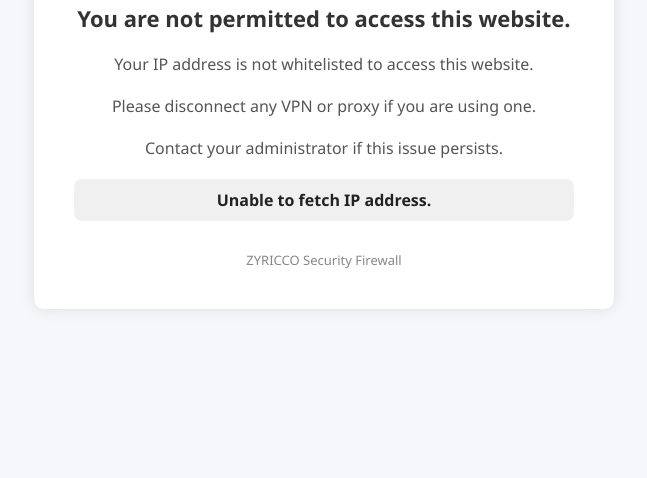
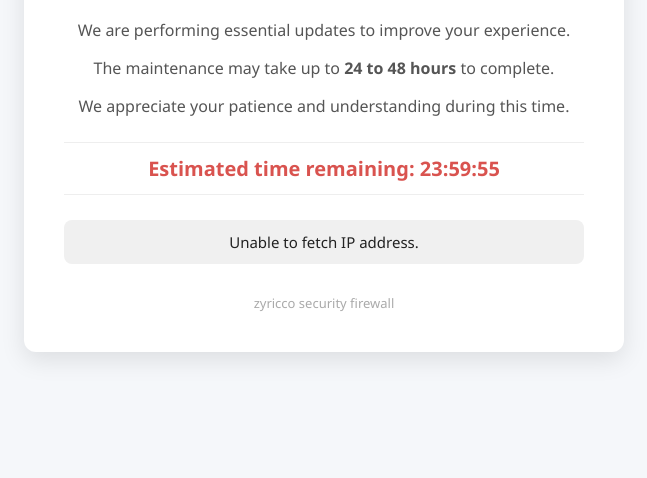
Before and after one commit to zyricCO/GainX, a plain HTML site: page index.html in a window 1280 px wide. Shown: the part 322-800 px from the top of the page, without its empty margins (316-963 px from the left). Drawn offline with Linux system fonts and the light colour scheme; no server answers.

Commit message:
Update index.html

```diff
--- a/index.html
+++ b/index.html
@@ -2,77 +2,146 @@
 <html lang="en">
 <head>
   <meta charset="UTF-8">
-  <title>Access Denied - 404</title>
+  <title>Maintenance In Progress - ZYRICCO</title>
   <meta name="viewport" content="width=device-width, initial-scale=1.0">
   <style>
+    :root {
+      --primary-color: #f0ad4e;
+      --background-color: #f5f7fa;
+      --container-bg: #ffffff;
+      --text-color: #333333;
+      --muted-color: #555555;
+      --ip-bg: #f0f0f0;
+      --danger-color: #d9534f;
+    }
+
     body {
-      background-color: #f5f7fa;
+      margin: 0;
+      padding: 0;
       font-family: 'Segoe UI', Tahoma, Geneva, Verdana, sans-serif;
+      background-color: var(--background-color);
       display: flex;
       align-items: center;
       justify-content: center;
       height: 100vh;
-      margin: 0;
     }
 
     .container {
+      background-color: var(--container-bg);
+      box-shadow: 0 8px 24px rgba(0, 0, 0, 0.1);
+      border-radius: 12px;
+      padding: 40px;
+      max-width: 520px;
+      width: 90%;
       text-align: center;
-      background-color: white;
-      padding: 40px;
-      border-radius: 10px;
-      box-shadow: 0 0 15px rgba(0, 0, 0, 0.1);
-      max-width: 500px;
-      width: 90%;
     }
 
     h1 {
-      font-size: 48px;
-      color: #d9534f;
+      font-size: 42px;
+      color: var(--primary-color);
       margin-bottom: 10px;
     }
 
     h2 {
-      font-size: 22px;
-      color: #333;
+      font-size: 20px;
+      color: var(--text-color);
+      margin-bottom: 20px;
     }
 
     p {
       font-size: 16px;
-      color: #555;
-      margin-top: 20px;
+      color: var(--muted-color);
+      margin-top: 10px;
+    }
+
+    .countdown {
+      font-size: 20px;
+      color: var(--danger-color);
+      margin-top: 25px;
+      padding: 12px 0;
+      border-top: 1px solid #eee;
+      border-bottom: 1px solid #eee;
+      font-weight: 600;
     }
 
     .ip-box {
-      margin-top: 20px;
-      padding: 10px 20px;
-      background-color: #f0f0f0;
+      margin-top: 25px;
+      padding: 12px 20px;
+      background-color: var(--ip-bg);
       border-radius: 8px;
-      font-weight: bold;
+      font-weight: 500;
       color: #222;
+      font-size: 15px;
     }
 
     .footer {
       font-size: 13px;
-      color: #888;
+      color: #aaa;
       margin-top: 30px;
+    }
+
+    @media (max-width: 480px) {
+      h1 {
+        font-size: 34px;
+      }
+
+      h2 {
+        font-size: 18px;
+      }
+
+      .countdown {
+        font-size: 18px;
+      }
     }
   </style>
 </head>
 <body>
 
   <div class="container">
-    <h1>404 - Access Denied</h1>
-    <h2>You are not permitted to access this website.</h2>
-    <p>Your IP address is not whitelisted to access this website.</p>
-    <p>Please disconnect any VPN or proxy if you are using one.</p>
-    <p>Contact your administrator if this issue persists.</p>
+    <h1>Scheduled Maintenance</h1>
+    <h2>The server you are trying to reach is temporarily unavailable.</h2>
+    <p>We are performing essential updates to improve your experience.</p>
+    <p>The maintenance may take up to <strong>24 to 48 hours</strong> to complete.</p>
+    <p>We appreciate your patience and understanding during this time.</p>
 
-    <div class="ip-box" id="ip-address">Fetching your IP...</div>
+    <div class="countdown" id="countdown">Estimated time remaining: 24:00:00</div>
 
-    <div class="footer">ZYRICCO Security Firewall</div>
+    <div class="ip-box" id="ip-address">Fetching your IP address...</div>
+
+    <div class="footer">zyricco security firewall</div>
   </div>
 
   <script>
+    const countdownElement = document.getElementById("countdown");
+    const storedDeadline = localStorage.getItem("maintenanceDeadline");
+
+    // Set deadline in localStorage if not already set
+    let deadline;
+    if (storedDeadline) {
+      deadline = parseInt(storedDeadline);
+    } else {
+      deadline = new Date().getTime() + 24 * 60 * 60 * 1000; // 24 hours
+      localStorage.setItem("maintenanceDeadline", deadline);
+    }
+
+    const countdownInterval = setInterval(() => {
+      const now = new Date().getTime();
+      const distance = deadline - now;
+
+      if (distance <= 0) {
+        clearInterval(countdownInterval);
+        countdownElement.textContent = "Maintenance period has ended. You may now refresh the page.";
+        return;
+      }
+
+      const hours = Math.floor((distance / (1000 * 60 * 60)) % 24);
+      const minutes = Math.floor((distance % (1000 * 60 * 60)) / (1000 * 60));
+      const seconds = Math.floor((distance % (1000 * 60)) / 1000);
+
+      countdownElement.textContent = `Estimated time remaining: ${String(hours).padStart(2, '0')}:${String(minutes).padStart(2, '0')}:${String(seconds).padStart(2, '0')}`;
+    }, 1000);
+
+    // Fetch IP address
     fetch("https://api.ipify.org?format=json")
       .then(response => response.json())
       .then(data => {
```
